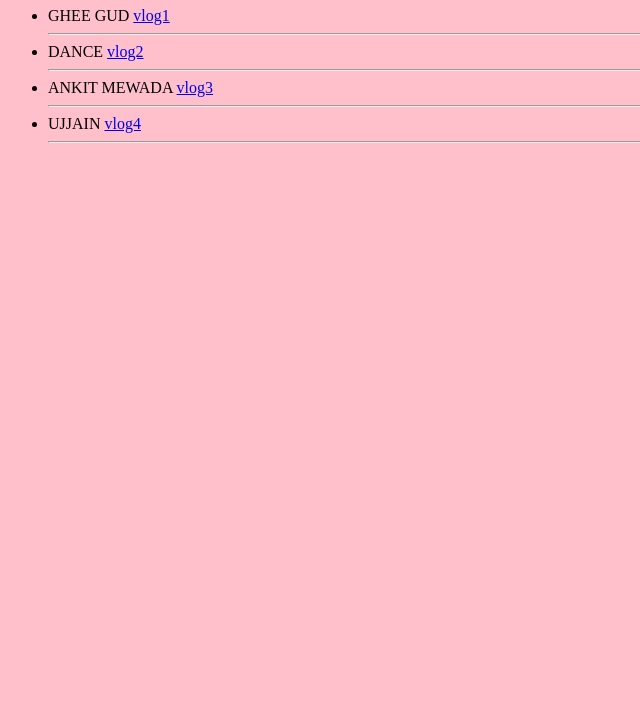
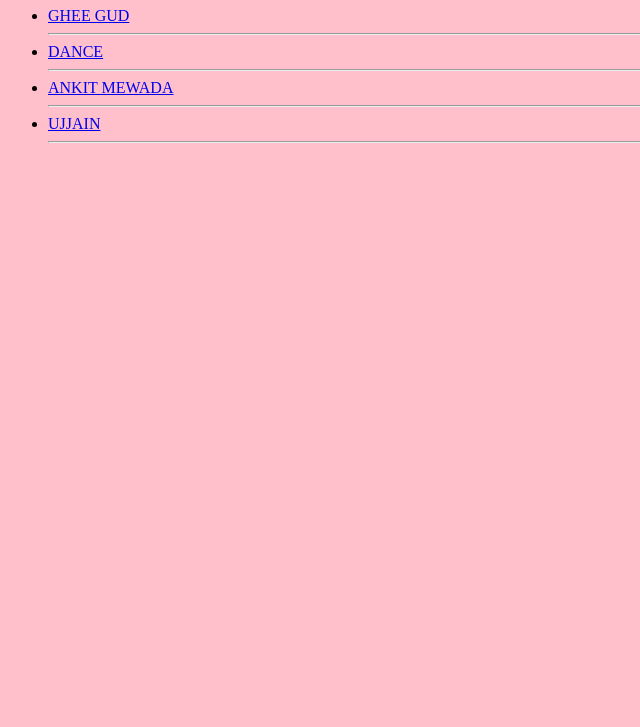
Before and after one commit to ravalanjali/index.html, a plain HTML site: page INDEX.HTML in a window 1280 px wide. Shown: the part 73-800 px from the top of the page, without its empty margins (0-640 px from the left). Drawn offline with Linux system fonts and the light colour scheme.

Commit message:
Update INDEX.HTML

```diff
--- a/INDEX.HTML
+++ b/INDEX.HTML
@@ -12,20 +12,20 @@
     <p style="text-align:center">
     <h1>INDEX</h1>
     <ul>
-        <li>GHEE GUD
-            <a href="https://youtu.be/i2RlpbDNw7k">vlog1</a>
+        <li>
+            <a href="https://youtu.be/i2RlpbDNw7k">GHEE GUD</a>
             <hr>
         </li>
-        <li>DANCE
-            <a href="https://youtu.be/8TJErfJvRXo">vlog2</a>
+        <li>
+            <a href="https://youtu.be/8TJErfJvRXo">DANCE</a>
             <hr>
         </li>
-        <li>ANKIT MEWADA
-            <a href="https://youtu.be/A8m_hMu5mrM">vlog3</a>
+        <li>
+            <a href="https://youtu.be/A8m_hMu5mrM">ANKIT MEWADA</a>
             <hr>
         </li>
-        <li>UJJAIN
-            <a href="https://youtu.be/v28FqKD7jXA">vlog4</a>
+        <li>
+            <a href="https://youtu.be/v28FqKD7jXA">UJJAIN</a>
             <hr>
         </li>
     </ul>
```
